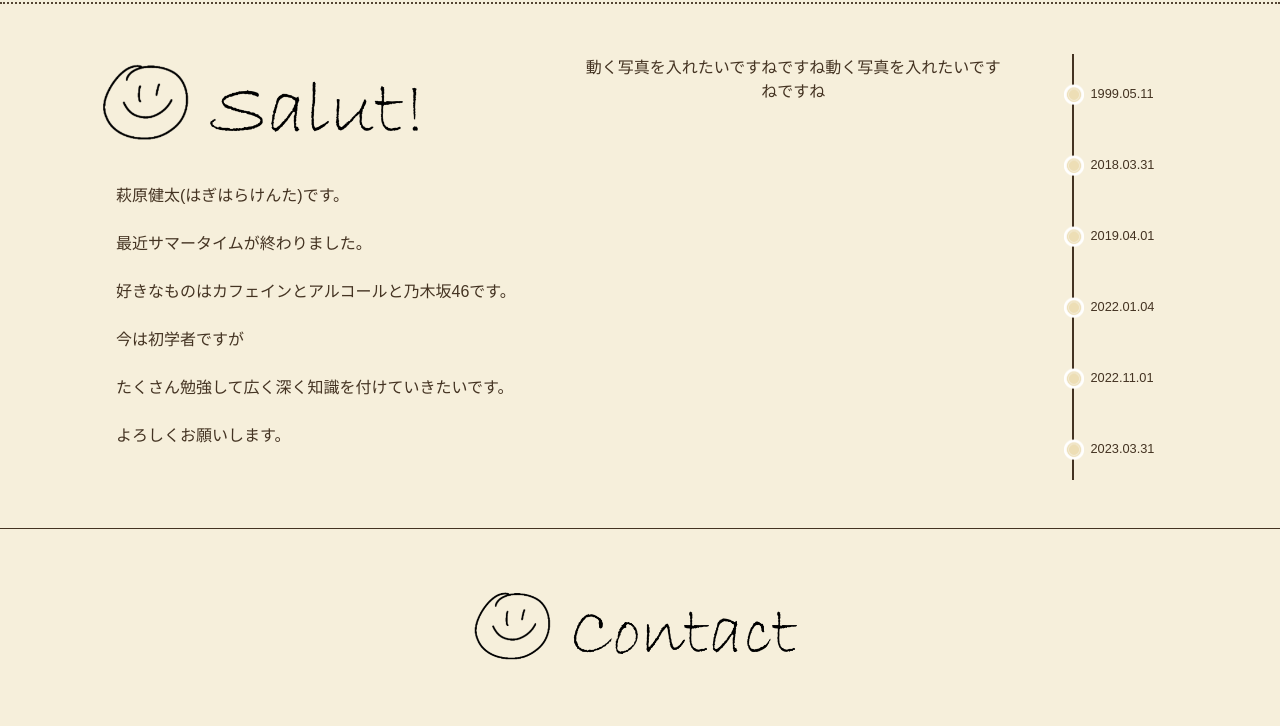
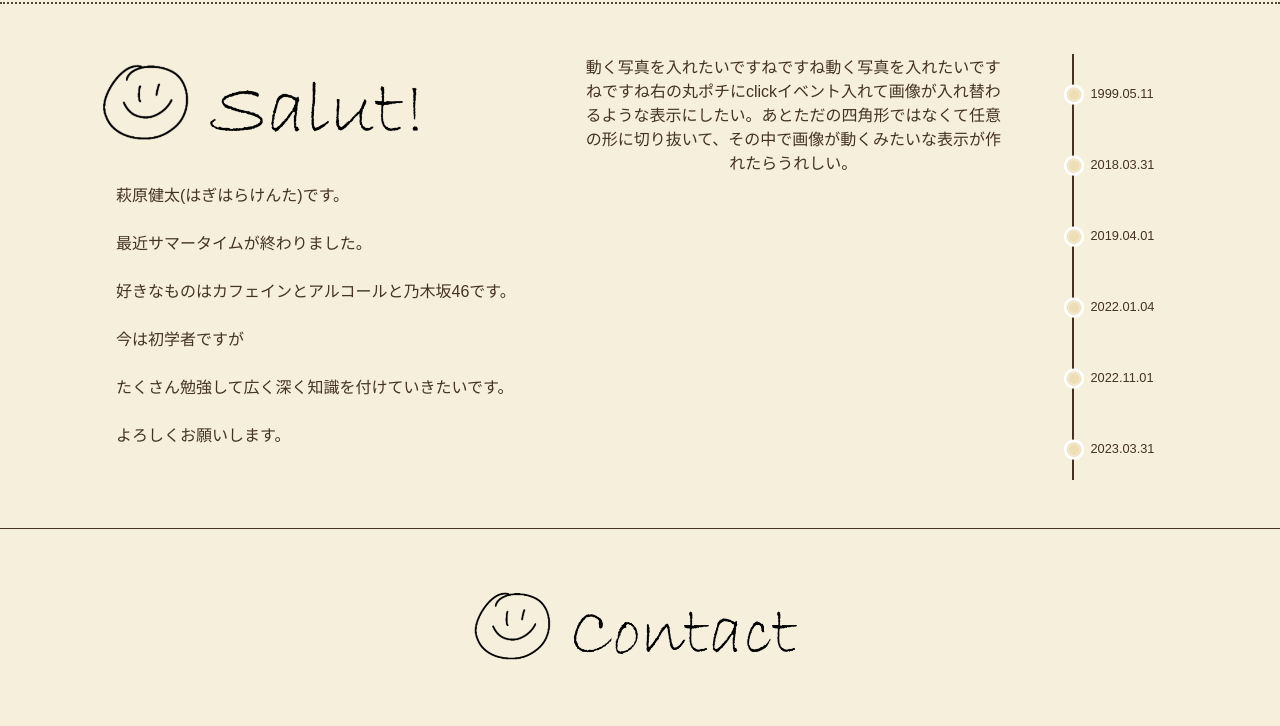
Before and after one commit to KentaHagihara/introd, a plain HTML site: page index.html in a window 1280 px wide. Shown: the part 58-784 px from the top of the page. Drawn offline with nearby package versions, Linux system fonts and the light colour scheme; some packages are replaced by stand-ins of ours; a script that the page names is missing.

Commit message:
changed a memo of click event

```diff
--- a/index.html
+++ b/index.html
@@ -54,7 +54,7 @@
                 </div>
             </section>
             <section class="sec-center">
-                動く写真を入れたいですねですね動く写真を入れたいですねですね
+                動く写真を入れたいですねですね動く写真を入れたいですねですね右の丸ポチにclickイベント入れて画像が入れ替わるような表示にしたい。あとただの四角形ではなくて任意の形に切り抜いて、その中で画像が動くみたいな表示が作れたらうれしい。
             </section>
             <section class="page-title">
                 <h1><img src="./images/niconico.png" alt=""></h1>
```
